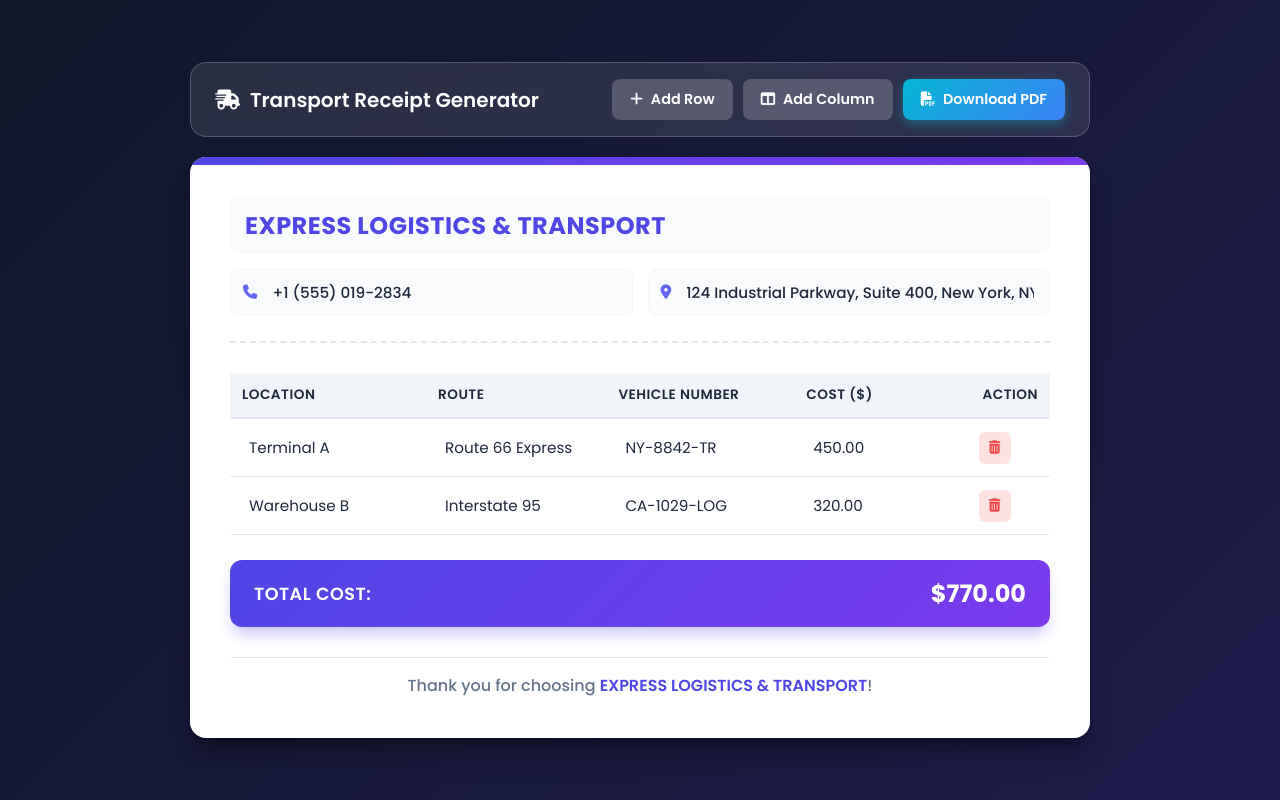
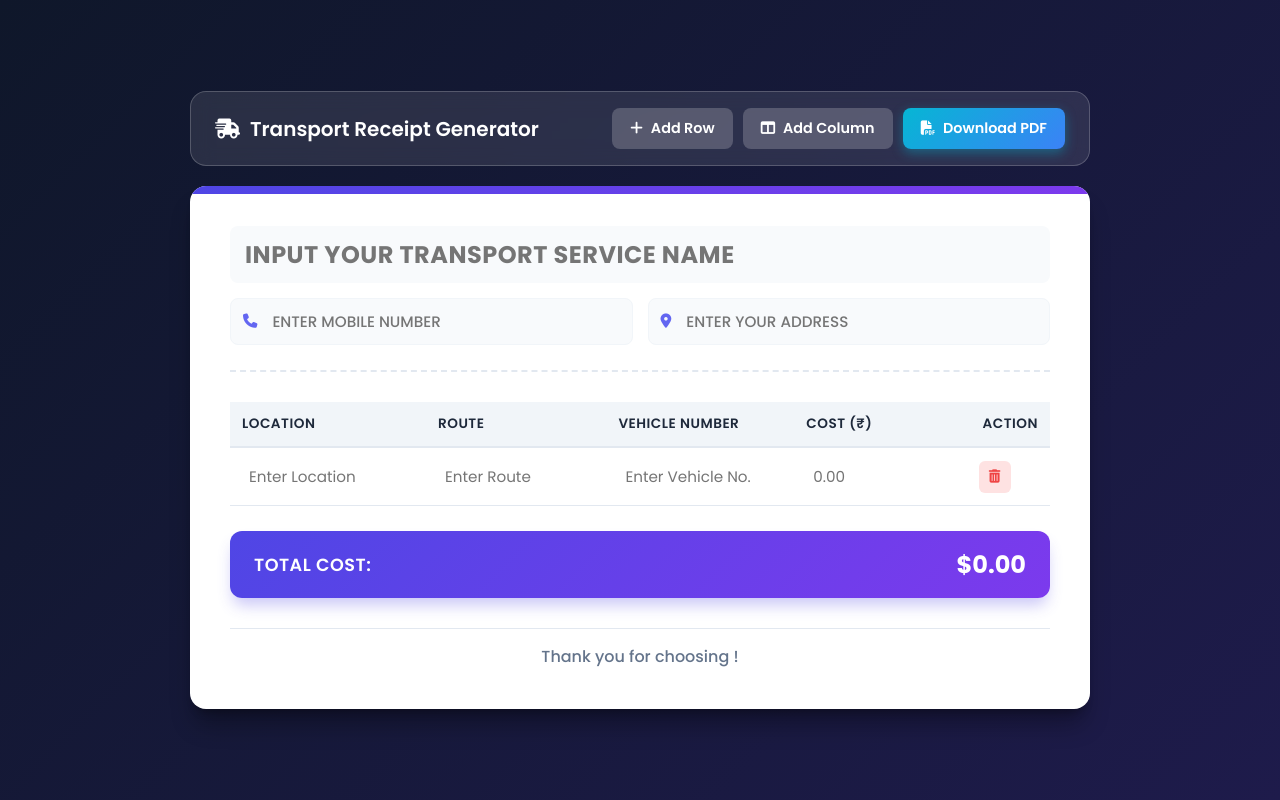
Before and after one commit to Mdmohdirfan111/TRANSPORT-SERVICE, a plain HTML site: page index.html in a window 1280 px wide. Drawn offline with Linux system fonts and the light colour scheme.

Commit message:
Update index.html

```diff
--- a/index.html
+++ b/index.html
@@ -5,15 +5,15 @@
   <meta name="viewport" content="width=device-width, initial-scale=1.0" />
   <title>Transport Service Receipt Generator</title>
 
-  <!-- Google Fonts for Modern Typography -->
+  <!-- Google Fonts -->
   <link rel="preconnect" href="https://fonts.googleapis.com" />
   <link rel="preconnect" href="https://fonts.gstatic.com" crossorigin />
   <link href="https://fonts.googleapis.com/css2?family=Poppins:wght@300;400;500;600;700&display=swap" rel="stylesheet" />
 
-  <!-- FontAwesome for Icons -->
+  <!-- FontAwesome Icons -->
   <link rel="stylesheet" href="https://cdnjs.cloudflare.com/ajax/libs/font-awesome/6.4.0/css/all.min.css" />
 
-  <!-- html2pdf.js Library for direct PDF Download -->
+  <!-- html2pdf.js for direct PDF Download -->
   <script src="https://cdnjs.cloudflare.com/ajax/libs/html2pdf.js/0.10.1/html2pdf.bundle.min.js"></script>
 
   <link rel="stylesheet" href="style.css" />
@@ -32,10 +32,10 @@
       </div>
     </div>
 
-    <!-- Document Card (This content will be exported as PDF) -->
+    <!-- Document Card (Exported as PDF) -->
     <div id="receipt-card" class="receipt-card">
 
-      <!-- Top Decorative Accent Bar -->
+      <!-- Top Accent Bar -->
       <div class="accent-bar"></div>
 
       <!-- Service Details Header -->
@@ -45,8 +45,8 @@
             type="text"
             id="service-name-input"
             class="styled-input title-input"
-            placeholder="ENTER YOUR TRANSPORT SERVICE NAME"
-            value="EXPRESS LOGISTICS & TRANSPORT"
+            placeholder="INPUT YOUR TRANSPORT SERVICE NAME"
+            value=""
           />
         </div>
         <div class="header-details">
@@ -57,7 +57,7 @@
               id="mobile-input"
               class="styled-input detail-input"
               placeholder="ENTER MOBILE NUMBER"
-              value="+1 (555) 019-2834"
+              value=""
             />
           </div>
           <div class="input-field-group">
@@ -67,7 +67,7 @@
               id="address-input"
               class="styled-input detail-input"
               placeholder="ENTER YOUR ADDRESS"
-              value="124 Industrial Parkway, Suite 400, New York, NY"
+              value=""
             />
           </div>
         </div>
@@ -81,23 +81,16 @@
               <th>Location</th>
               <th>Route</th>
               <th>Vehicle Number</th>
-              <th>Cost ($)</th>
+              <th>Cost (₹)</th>
               <th class="action-col">Action</th>
             </tr>
           </thead>
           <tbody id="table-body">
             <tr>
-              <td><input type="text" class="table-input" value="Terminal A" placeholder="Location"></td>
-              <td><input type="text" class="table-input" value="Route 66 Express" placeholder="Route"></td>
-              <td><input type="text" class="table-input" value="NY-8842-TR" placeholder="Vehicle No."></td>
-              <td><input type="number" class="table-input cost-input" value="450.00" placeholder="0.00"></td>
-              <td class="action-col"><button class="delete-row-btn" title="Remove Row"><i class="fa-solid fa-trash-can"></i></button></td>
-            </tr>
-            <tr>
-              <td><input type="text" class="table-input" value="Warehouse B" placeholder="Location"></td>
-              <td><input type="text" class="table-input" value="Interstate 95" placeholder="Route"></td>
-              <td><input type="text" class="table-input" value="CA-1029-LOG" placeholder="Vehicle No."></td>
-              <td><input type="number" class="table-input cost-input" value="320.00" placeholder="0.00"></td>
+              <td><input type="text" class="table-input" placeholder="Enter Location"></td>
+              <td><input type="text" class="table-input" placeholder="Enter Route"></td>
+              <td><input type="text" class="table-input" placeholder="Enter Vehicle No."></td>
+              <td><input type="number" class="table-input cost-input" placeholder="0.00"></td>
               <td class="action-col"><button class="delete-row-btn" title="Remove Row"><i class="fa-solid fa-trash-can"></i></button></td>
             </tr>
           </tbody>
@@ -107,13 +100,13 @@
       <!-- Total Summary Bar -->
       <div class="summary-card">
         <span class="total-label">TOTAL COST:</span>
-        <span class="total-amount" id="total-cost-display">$770.00</span>
+        <span class="total-amount" id="total-cost-display">₹0.00</span>
       </div>
 
       <!-- Footer Greeting -->
       <footer class="receipt-footer">
         <p class="thank-you-msg">
-          Thank you for choosing <span id="footer-service-name">EXPRESS LOGISTICS & TRANSPORT</span>!
+          Thank you for choosing <span id="footer-service-name"></span>!
         </p>
       </footer>
 
```
